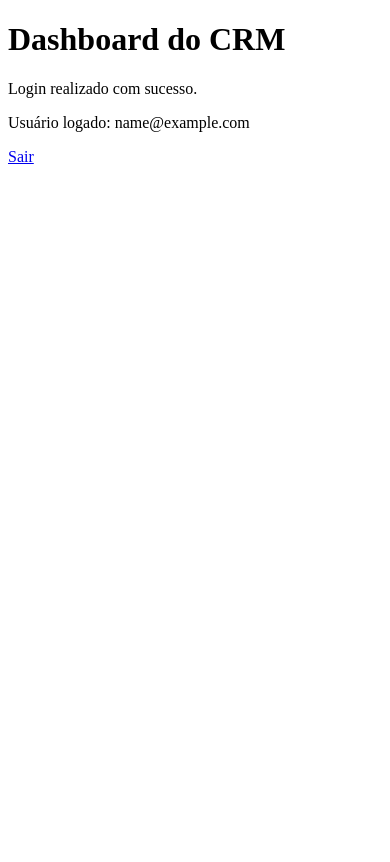
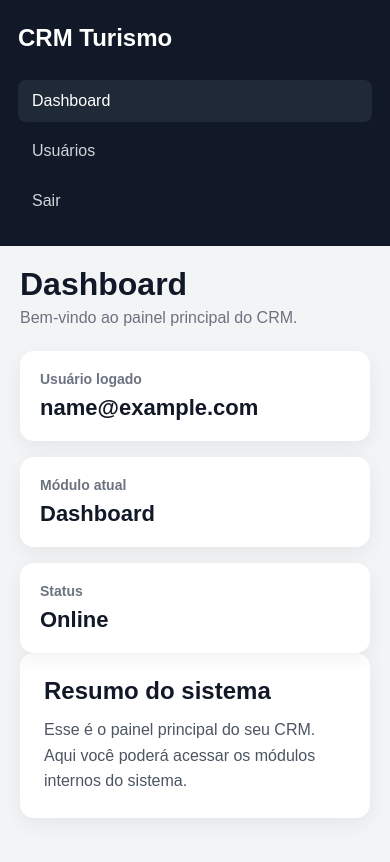
Before and after one commit to devjoao10/crm_turismo, a FastAPI app: page /dashboard in a window 390 px wide. Before the commit the page ends 164 px from the top, so only its background shows below. Run offline with FastAPI, Linux system fonts and the light colour scheme; the visitor is signed in with stand-in values (Sample User, id 1).

```diff
--- a/app/main.py
+++ b/app/main.py
@@ -2,6 +2,7 @@ from fastapi import FastAPI
 from fastapi.responses import RedirectResponse
 from fastapi.staticfiles import StaticFiles
 from starlette.middleware.sessions import SessionMiddleware
+from app.routes.users import router as users_router
 
 from app.routes.auth import router as auth_router
 from app.routes.dashboard import router as dashboard_router
@@ -18,6 +19,8 @@ app.mount("/static", StaticFiles(directory="app/static"), name="static")
 
 app.include_router(auth_router)
 app.include_router(dashboard_router)
+app.include_router(users_router)
+
 
 @app.on_event("startup")
 def on_startup():
--- a/app/routes/auth.py
+++ b/app/routes/auth.py
@@ -25,7 +25,7 @@ def login_submit(
 
     user = db.query(User).filter(User.email == email).first()
 
-    if user and verify_password(password, user.password()):
+    if user and verify_password(password, user.password):
         request.session["user"] = user.email
         return RedirectResponse(url="/dashboard", status_code=303)
 
--- a/app/static/css/style.css
+++ b/app/static/css/style.css
@@ -6,70 +6,245 @@
 
 body {
     font-family: Arial, sans-serif;
-    background-color: #f4f7fb;
+    background-color: #f3f4f6;
+    color: #111827;
+}
 
+/* LOGIN */
+.login-wrapper {
+    min-height: 100vh;
     display: flex;
     justify-content: center;
     align-items: center;
-
-    height: 100vh;
 }
 
 .login-box {
-    background-color: white;
-    padding: 40px;
-    width: 350px;
-
-    border-radius: 10px;
-    box-shadow: 0 10px 30px rgba(0,0,0,0.1);
+    width: 100%;
+    max-width: 380px;
+    background: #ffffff;
+    padding: 32px;
+    border-radius: 14px;
+    box-shadow: 0 10px 30px rgba(0, 0, 0, 0.08);
 }
 
 .login-box h1 {
+    font-size: 28px;
+    margin-bottom: 8px;
     text-align: center;
-    margin-bottom: 20px;
+}
+
+.subtitle {
+    text-align: center;
+    color: #6b7280;
+    margin-bottom: 24px;
 }
 
 .form-group {
-    margin-bottom: 15px;
+    margin-bottom: 16px;
 }
 
 .form-group label {
     display: block;
-    margin-bottom: 5px;
+    margin-bottom: 6px;
+    font-weight: bold;
+    color: #374151;
 }
 
 .form-group input {
     width: 100%;
-    padding: 10px;
-
-    border: 1px solid #ccc;
-    border-radius: 6px;
+    padding: 12px;
+    border: 1px solid #d1d5db;
+    border-radius: 8px;
+    font-size: 14px;
 }
 
+.form-group input:focus {
+    outline: none;
+    border-color: #2563eb;
+}
+
+.error-message {
+    color: #b91c1c;
+    background: #fee2e2;
+    border: 1px solid #fecaca;
+    padding: 10px;
+    border-radius: 8px;
+    margin-bottom: 16px;
+    font-size: 14px;
+}
+
+/* BOTÕES */
+.btn,
 button {
-    width: 100%;
-    padding: 10px;
-
+    display: inline-block;
     background-color: #2563eb;
     color: white;
-
     border: none;
-    border-radius: 6px;
-
+    border-radius: 8px;
+    padding: 10px 16px;
+    text-decoration: none;
     cursor: pointer;
+    font-size: 14px;
+    transition: 0.2s;
 }
 
+.btn:hover,
 button:hover {
     background-color: #1d4ed8;
 }
 
-.error-message {
-    color: #dc2626;
-    background-color: #fee2e2;
-    border: 1px solid #fecaca;
-    padding: 10px;
-    border-radius: 6px;
-    margin-bottom: 15px;
+.btn-secondary {
+    background-color: #6b7280;
+}
+
+.btn-secondary:hover {
+    background-color: #4b5563;
+}
+
+/* DASHBOARD */
+.dashboard-layout {
+    display: flex;
+    min-height: 100vh;
+}
+
+.sidebar {
+    width: 240px;
+    background-color: #111827;
+    color: white;
+    padding: 24px 18px;
+    flex-shrink: 0;
+}
+
+.sidebar h2 {
+    font-size: 24px;
+    margin-bottom: 28px;
+}
+
+.sidebar nav {
+    display: flex;
+    flex-direction: column;
+    gap: 8px;
+}
+
+.sidebar nav a {
+    color: #d1d5db;
+    text-decoration: none;
+    padding: 12px 14px;
+    border-radius: 8px;
+    transition: 0.2s;
+}
+
+.sidebar nav a:hover,
+.sidebar nav a.active {
+    background-color: #1f2937;
+    color: #ffffff;
+}
+
+.main-content {
+    flex: 1;
+    padding: 32px;
+}
+
+.page-header {
+    margin-bottom: 24px;
+}
+
+.page-header h1 {
+    font-size: 32px;
+    margin-bottom: 6px;
+}
+
+.page-header p {
+    color: #6b7280;
+}
+
+.card {
+    background: white;
+    border-radius: 14px;
+    padding: 24px;
+    box-shadow: 0 6px 20px rgba(0, 0, 0, 0.06);
+    margin-bottom: 24px;
+}
+
+.actions {
+    display: flex;
+    gap: 10px;
+    margin-bottom: 18px;
+    flex-wrap: wrap;
+}
+
+/* GRID */
+.info-grid {
+    display: grid;
+    grid-template-columns: repeat(3, minmax(180px, 1fr));
+    gap: 16px;
+}
+
+.info-card {
+    background: white;
+    border-radius: 14px;
+    padding: 20px;
+    box-shadow: 0 6px 20px rgba(0, 0, 0, 0.06);
+}
+
+.info-card h3 {
     font-size: 14px;
-    text-align: center;
+    color: #6b7280;
+    margin-bottom: 8px;
 }
+
+.info-card p {
+    font-size: 22px;
+    font-weight: bold;
+    word-break: break-word;
+}
+
+/* TABELA */
+.table-wrapper {
+    overflow-x: auto;
+}
+
+table {
+    width: 100%;
+    border-collapse: collapse;
+}
+
+table th,
+table td {
+    padding: 14px 16px;
+    text-align: left;
+    border-bottom: 1px solid #e5e7eb;
+}
+
+table th {
+    background-color: #f9fafb;
+    font-weight: bold;
+}
+
+table tr:hover td {
+    background-color: #f9fafb;
+}
+
+/* FORM CARD */
+.form-container {
+    max-width: 560px;
+}
+
+/* RESPONSIVO */
+@media (max-width: 900px) {
+    .dashboard-layout {
+        flex-direction: column;
+    }
+
+    .sidebar {
+        width: 100%;
+    }
+
+    .main-content {
+        padding: 20px;
+    }
+
+    .info-grid {
+        grid-template-columns: 1fr;
+    }
+}
--- a/app/templates/dashboard.html
+++ b/app/templates/dashboard.html
@@ -3,13 +3,53 @@
 <head>
     <meta charset="UTF-8">
     <meta name="viewport" content="width=device-width, initial-scale=1.0">
-    <title>Dashboard</title>
+    <title>Dashboard - CRM Turismo</title>
+    <link rel="stylesheet" href="/static/css/style.css?v=3">
 </head>
 <body>
-    <h1>Dashboard do CRM</h1>
-    <p>Login realizado com sucesso.</p>
-    <p>Usuário logado: {{ user }}</p>
 
-    <a href="/login">Sair</a>
+    <div class="dashboard-layout">
+        <aside class="sidebar">
+            <h2>CRM Turismo</h2>
+
+            <nav>
+                <a href="/dashboard" class="active">Dashboard</a>
+                <a href="/users">Usuários</a>
+                <a href="/logout">Sair</a>
+            </nav>
+        </aside>
+
+        <main class="main-content">
+            <div class="page-header">
+                <h1>Dashboard</h1>
+                <p>Bem-vindo ao painel principal do CRM.</p>
+            </div>
+
+            <div class="info-grid">
+                <div class="info-card">
+                    <h3>Usuário logado</h3>
+                    <p>{{ user }}</p>
+                </div>
+
+                <div class="info-card">
+                    <h3>Módulo atual</h3>
+                    <p>Dashboard</p>
+                </div>
+
+                <div class="info-card">
+                    <h3>Status</h3>
+                    <p>Online</p>
+                </div>
+            </div>
+
+            <div class="card">
+                <h2>Resumo do sistema</h2>
+                <p style="margin-top: 12px; color: #4b5563; line-height: 1.6;">
+                    Esse é o painel principal do seu CRM. Aqui você poderá acessar os módulos internos do sistema.
+                </p>
+            </div>
+        </main>
+    </div>
+
 </body>
 </html>
```
Also changed, not shown: app/routes/users.py (added, +92 -0 lines), app/templates/login.html (+27 -8 lines), app/templates/users/create.html (+65 -0 lines), app/templates/users/list.html (+61 -0 lines), app/routes/user.py (deleted).
